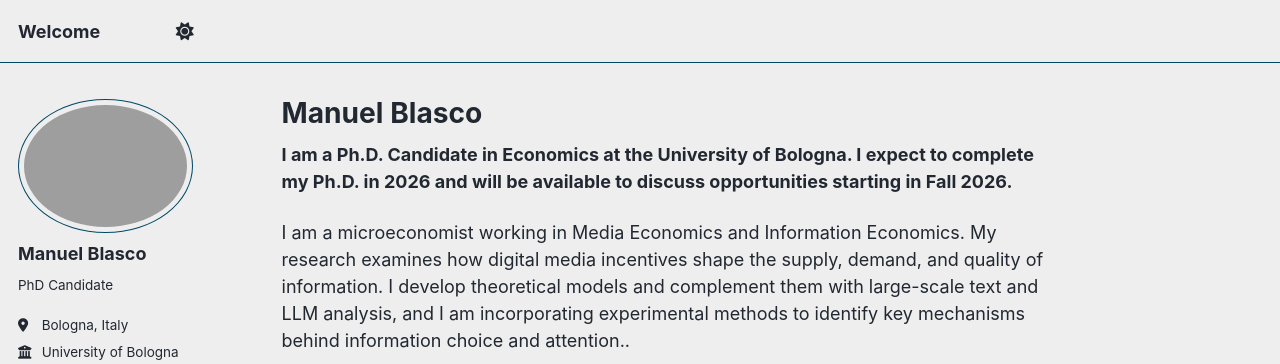
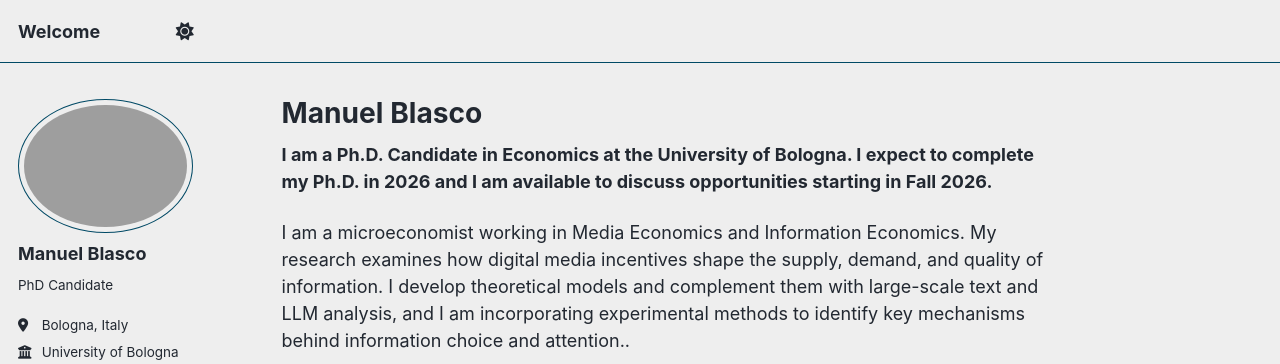
Before and after one commit to ManuelBlasco/manuelblasco.github.io, a Jekyll site: the page built from _pages/about.md, in a window 1280 px wide and 1234 px high. Shown: the top 364 px of the window. Built offline with Jekyll 4.4.1, drawn with Linux system fonts in a browser that asks for light colours; a script that is not in the unit is left out.

Commit message:
Update about.md

```diff
--- a/_pages/about.md
+++ b/_pages/about.md
@@ -8,7 +8,7 @@ redirect_from:
   - /about.html
 ---
 
-**I am a Ph.D. Candidate in Economics at the University of Bologna. I expect to complete my Ph.D. in 2026 and will be available to discuss opportunities starting in Fall 2026.**
+**I am a Ph.D. Candidate in Economics at the University of Bologna. I expect to complete my Ph.D. in 2026 and I am available to discuss opportunities starting in Fall 2026.**
 
 I am a microeconomist working in Media Economics and Information Economics. My research examines how digital media incentives shape the supply, demand, and quality of information. I develop theoretical models and complement them with large-scale text and LLM analysis, and I am incorporating experimental methods to identify key mechanisms behind information choice and attention..
 
```
